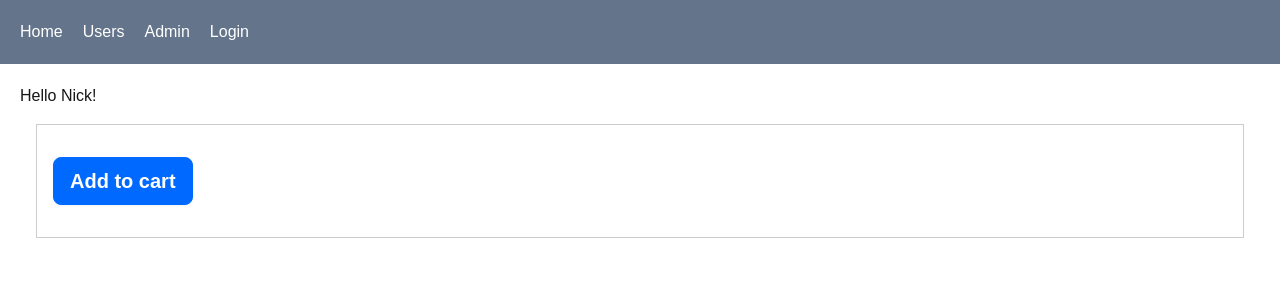
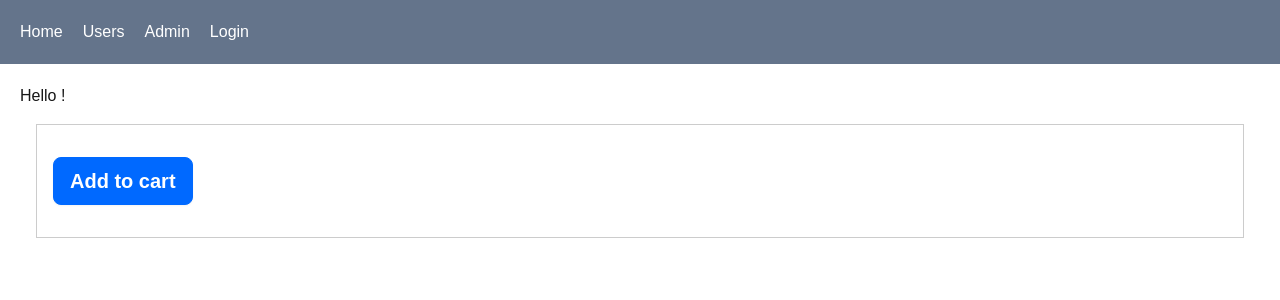
Before and after one commit to picknassaro/next-js-practice-repository, a Next.js app: page / in a window 1280 px wide. Shown: the top 300 px of the page. Built offline with nearby package versions, Linux system fonts and the light colour scheme; no server answers.

Commit message:
Learned how to access the session on the server

```diff
--- a/src/app/api/auth/[...nextauth]/route.ts
+++ b/src/app/api/auth/[...nextauth]/route.ts
@@ -1,7 +1,7 @@
 import NextAuth from "next-auth";
 import GitHubProvider from "next-auth/providers/github";
 
-const handler = NextAuth({
+export const options = {
   providers: [
     GitHubProvider({
       clientId: process.env.GITHUB_ID!,
@@ -9,6 +9,8 @@ const handler = NextAuth({
     }),
   ],
   secret: process.env.SECRET!,
-});
+};
+
+const handler = NextAuth(options);
 
 export { handler as GET, handler as POST };
--- a/src/app/page.tsx
+++ b/src/app/page.tsx
@@ -1,11 +1,13 @@
 import ProductCard from "@/components/ProductCard/ProductCard";
+import { getServerSession } from "next-auth";
+import { options } from "./api/auth/[...nextauth]/route";
 
-export default function Home() {
-  const name = "Nick";
+export default async function Home() {
+  const session = await getServerSession(options);
 
   return (
     <>
-      <h1>Hello {name}!</h1>
+      <h1>Hello {session && <span>{session.user!.name}</span>}!</h1>
       <ProductCard />
     </>
   );
```
